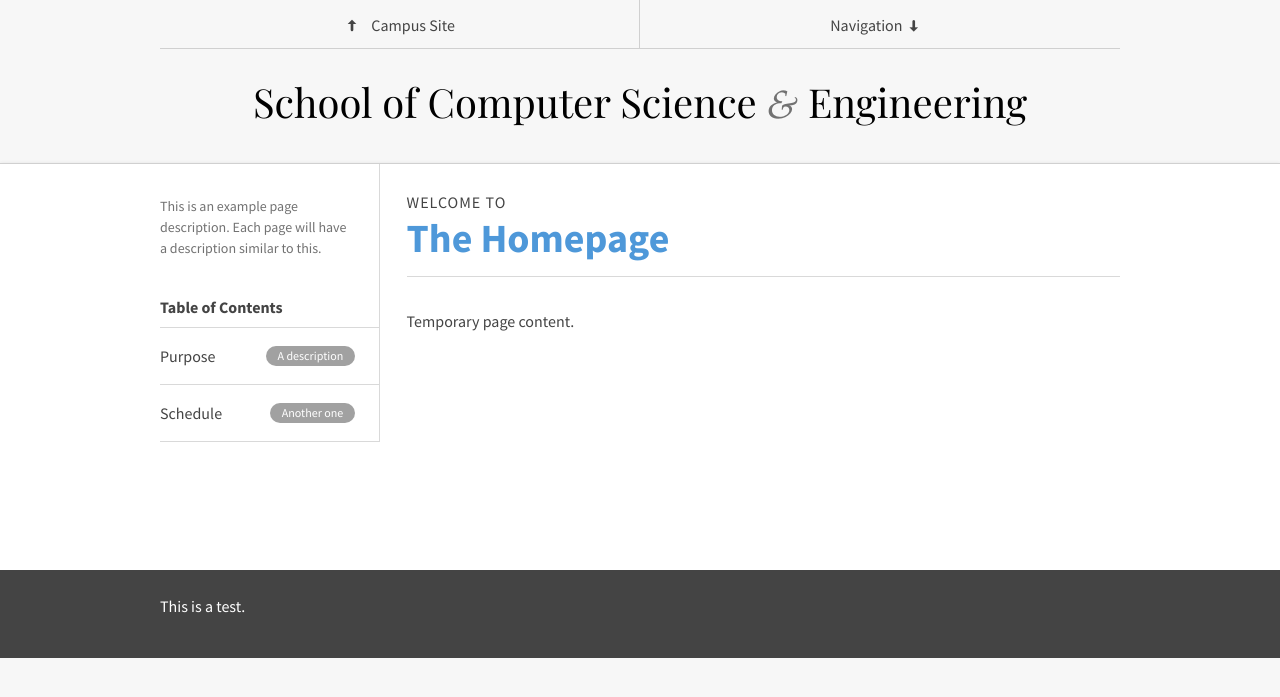
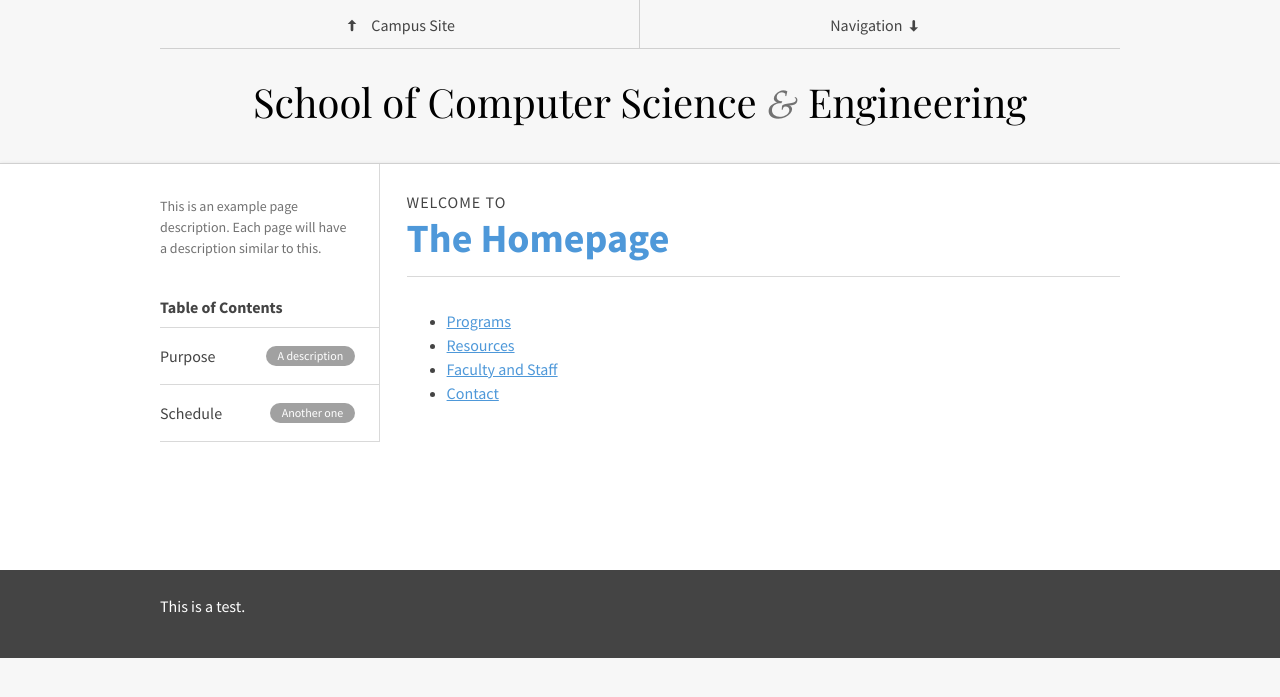
Before and after one commit to csusbdt/cse, a Jekyll site: the page built from index.md, in a window 1280 px wide. Shown: the top 697 px of the page. Built offline with Jekyll 4.4.1, drawn with Linux system fonts in a browser that asks for light colours; nearby versions of some CDN libraries; some web fonts are replaced.

Commit message:
added links to possible top-level menu items

```diff
--- a/index.md
+++ b/index.md
@@ -13,4 +13,7 @@ nav:
 
 ## Welcome to __The Homepage__
 
-Temporary page content.
+- [Programs](programs/)
+- [Resources](resources/)
+- [Faculty and Staff](people/)
+- [Contact](contact/)
```
